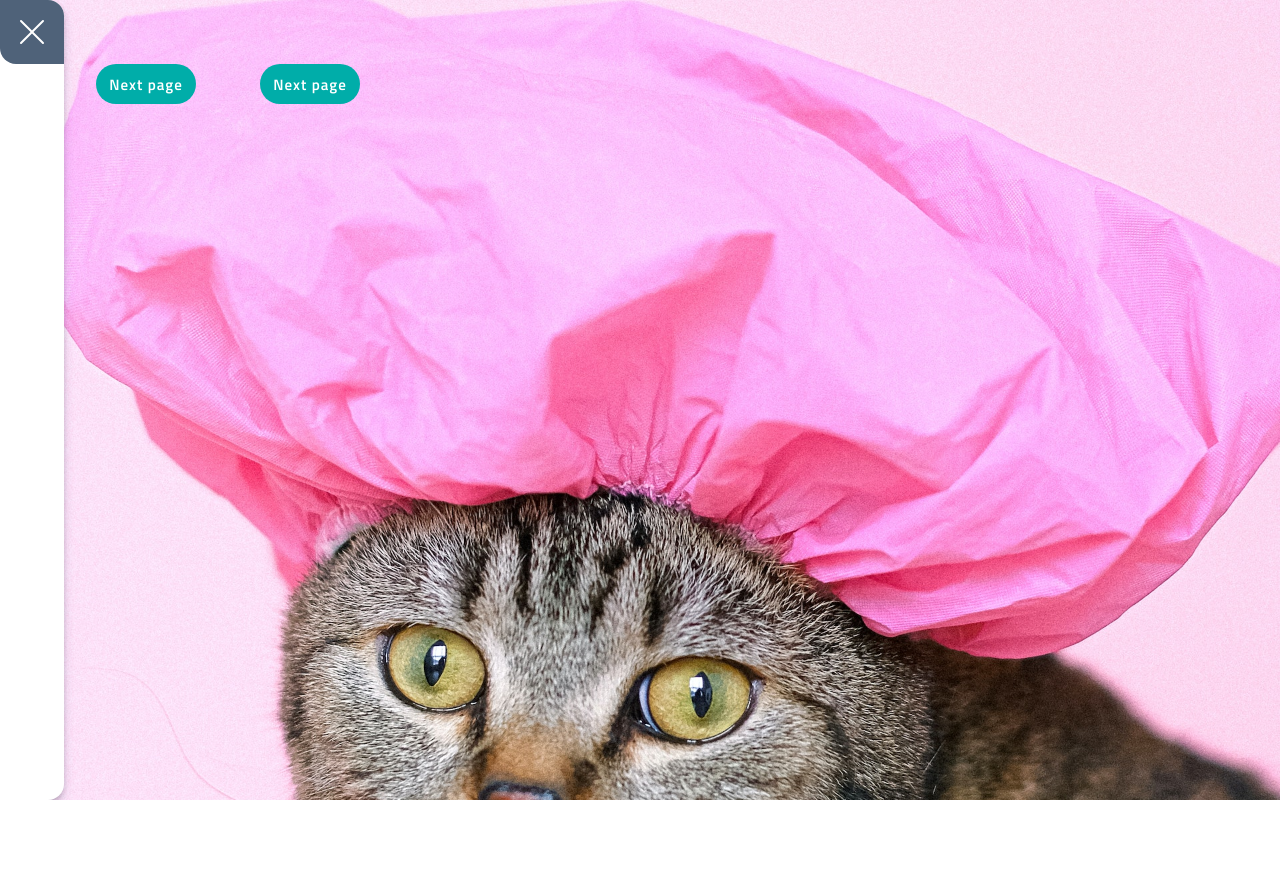
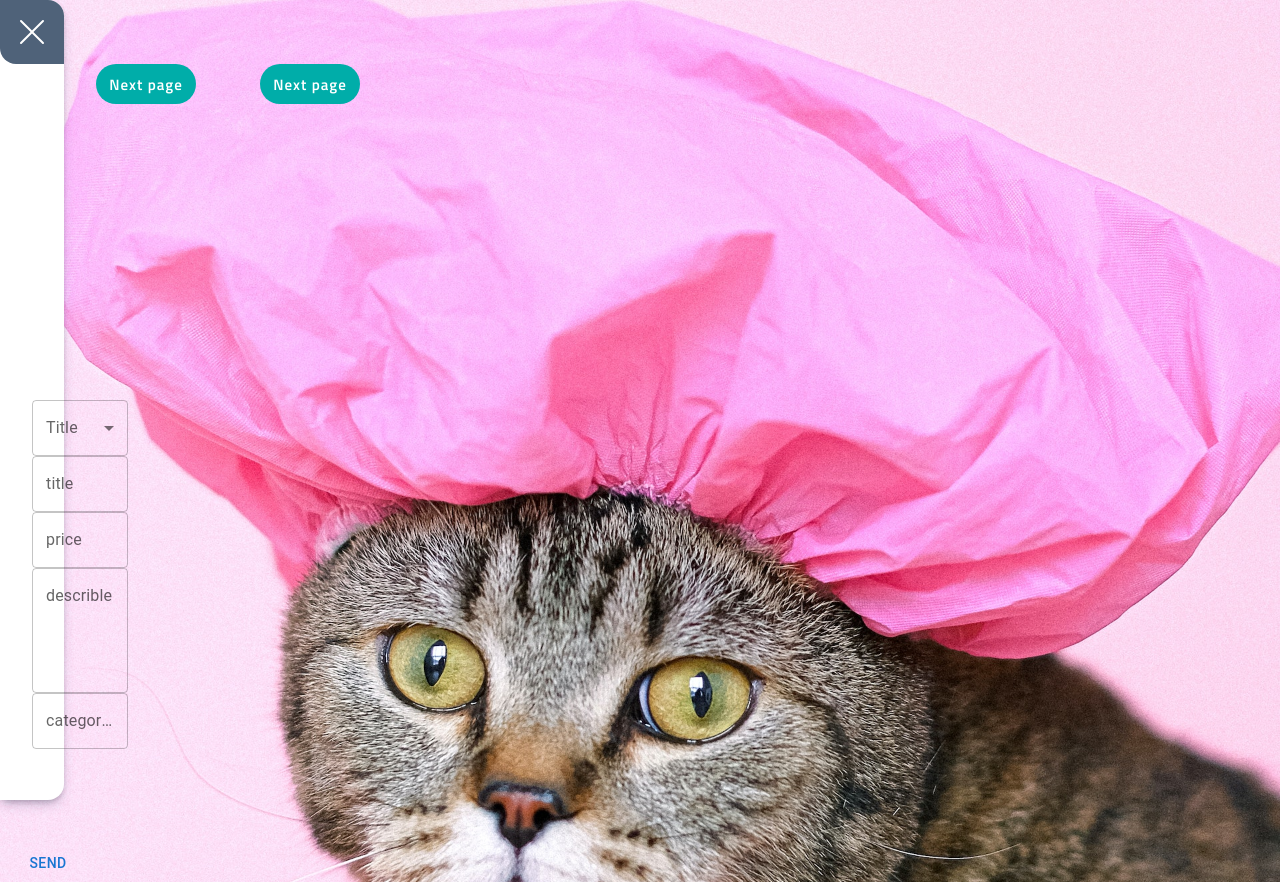
Before and after one commit to Klaudiuszu/projects_managment, a React (Create React App) app: page /Home in a window 1280 px wide. Before the commit the page ends 800 px from the top, so only its background shows below. Built offline with nearby package versions, Linux system fonts and the light colour scheme; no server answers.

Commit message:
post work

```diff
--- a/src/components/Dashboard/Home/Home.scss
+++ b/src/components/Dashboard/Home/Home.scss
@@ -86,6 +86,7 @@
     flex-direction: column;
     height: 100vh;
     background-color: var(--title-inverse);
+    max-width: 20rem;
     min-width: 20rem;
     border-radius: 0 1rem 1rem 0;
     box-shadow: rgba(50, 50, 93, 0.25) 0px 6px 12px -2px, rgba(0, 0, 0, 0.3) 0px 3px 7px -3px;
--- a/src/components/Dashboard/Home/HomeContainer.tsx
+++ b/src/components/Dashboard/Home/HomeContainer.tsx
@@ -53,7 +53,10 @@ const HomeContainer = () => {
 
   //pagination start
 
+  const rowCount = 50;
+
   const handleNext = () => {
+    if(offset + limit > rowCount) return;
     setOffset(offset + limit);
   };
 
@@ -61,8 +64,6 @@ const HomeContainer = () => {
     if (offset === 0) return;
     setOffset(offset - limit);
   };
-
-  console.log(data);
 
   //pagination end
 
@@ -74,6 +75,7 @@ const HomeContainer = () => {
     setToggle(!toggle);
   }
 
+  console.log(data)
 
   useEffect(() => {
     axios
@@ -101,17 +103,18 @@ const HomeContainer = () => {
           handlePriceValue={handlePriceValue}
           visibility={visibilityElement}
           toggle={toggle}
-        />
+          />
         <div className="app__home-wrapper">
         <Home
           filteredData={filteredData}
           offset={offset}
           searchObject={searchObject}
-        />
+          />
         <Pagination
           handleNext={handleNext}
           handlePrev={handlePrev}
           offset={offset}
+          rowCount={rowCount}
         />
       </div>
         </div>
--- a/src/components/Dashboard/Home/HomeSearchForm.tsx
+++ b/src/components/Dashboard/Home/HomeSearchForm.tsx
@@ -3,6 +3,7 @@ import Button from "@mui/material/Button";
 import { type } from "@testing-library/user-event/dist/type";
 import { BsXLg } from "react-icons/bs";
 import "./Home.scss";
+import PostPrducts from "../PostProduct/PostProduct";
 
 type HomeFormProps = {
   titleValue: any;
@@ -25,7 +26,7 @@ const HomeSearchForm: React.FunctionComponent<HomeFormProps> = (props) => (
         className="app__search-value"
         value={props.titleValue}
         id="title"
-        label="title"
+        label="search by name"
         variant="standard"
         onChange={props.handleTitleValue}
       />
@@ -33,7 +34,7 @@ const HomeSearchForm: React.FunctionComponent<HomeFormProps> = (props) => (
         className="app__search-value"
         value={props.priceValue}
         id="title"
-        label="title"
+        label="search by price"
         variant="standard"
         onChange={props.handlePriceValue}
       />
@@ -46,10 +47,11 @@ const HomeSearchForm: React.FunctionComponent<HomeFormProps> = (props) => (
       </Button>
     </div>
     <div className="app__close-bg">
-      <BsXLg
-        onClick={props.visibility} className="app__close-button"
-      />
+      <BsXLg onClick={props.visibility} className="app__close-button" />
     </div>
+    <div className={props.toggle ? "" : "app__search-visibility"}>
+    </div>
+    <PostPrducts />
   </div>
 );
 
--- a/src/components/Dashboard/Home/Hometest.tsx
+++ b/src/components/Dashboard/Home/Hometest.tsx
@@ -60,7 +60,6 @@ function Home() {
 
     console.log(productList)
 
-
   // add product end
 
   return (
--- a/src/components/Dashboard/Pagination/Pagination.tsx
+++ b/src/components/Dashboard/Pagination/Pagination.tsx
@@ -5,6 +5,7 @@ type PaginationProps = {
   offset: number;
   handleNext: any;
   handlePrev: any;
+  rowCount: number;
 };
 
 const Pagination: React.FunctionComponent<PaginationProps> = (props) => (
--- /dev/null
+++ b/src/components/Dashboard/PostProduct/PostContainer.tsx
@@ -0,0 +1,66 @@
+import TextField from "@mui/material/TextField";
+import {
+  TextareaAutosize,
+  FormControl,
+  MenuItem,
+  Select,
+  InputLabel,
+} from "@mui/material";
+import Button from "@mui/material/Button";
+
+type PostContainer = {
+  setTitle: any;
+  setPrice: any;
+  handleSubmit: any;
+  setDescription: any;
+  setCategoryId: any;
+};
+
+const PostContainer: React.FunctionComponent<PostContainer> = (props) => (
+  <div className="app__postContainer">
+    <FormControl fullWidth>
+      <InputLabel id="demo-simple-select-label">Title</InputLabel>
+      <Select
+        labelId="demo-simple-select-label"
+        id="demo-simple-select">
+
+            <MenuItem value="Shoes">Shoes</MenuItem>
+            <MenuItem value="Electronics">Electronics</MenuItem>
+            <MenuItem value="Furniture">Furniture</MenuItem>
+            <MenuItem value="Others">Others</MenuItem>
+      </Select>
+      <TextField
+        id="outlined-basic"
+        label="title"
+        variant="outlined"
+        onChange={(e) => props.setTitle(e.target.value)}
+      />
+      <TextField
+        id="outlined-basic"
+        label="price"
+        variant="outlined"
+        type="number"
+        onChange={(e) => props.setPrice(e.target.value)}
+      />
+      <TextField
+        id="standard-multiline-static"
+        label="describle"
+        multiline
+        rows={4}
+        onChange={(e) => props.setDescription(e.target.value)}
+      />
+      <TextField
+        id="outlined-basic"
+        label="categoryId"
+        variant="outlined"
+        type="number"
+        onChange={(e) => props.setCategoryId(e.target.value)}
+      />
+      <Button className="app__post-button" onClick={props.handleSubmit}>
+        SEND
+      </Button>
+    </FormControl>
+  </div>
+);
+
+export default PostContainer;
--- /dev/null
+++ b/src/components/Dashboard/PostProduct/PostProduct.scss
@@ -0,0 +1,18 @@
+.app__Post {
+    position: absolute;
+    top: 25rem;
+    left: 2rem;
+}
+
+.app__post-button {
+    margin: 2rem;
+    color: var(--color-2);
+    border: .1rem solid var(--color-2);
+    transition: all .3s ease-in-out;
+
+    &:hover {
+        color: var(--color-2);
+        background-color: var(--accent);
+        box-shadow: rgba(0, 0, 0, 0.1) 0px 10px 15px -3px, rgba(0, 0, 0, 0.05) 0px 4px 6px -2px;
+    }
+}
--- /dev/null
+++ b/src/components/Dashboard/PostProduct/PostProduct.tsx
@@ -0,0 +1,53 @@
+import { useState } from "react";
+import PostContainer from "./PostContainer";
+import "./PostProduct.scss";
+
+// {
+//     "title": "string",
+//     "price": 0,
+//     "description": "string",
+//     "categoryId": 0,
+//     "images": [
+//       "string"
+//     ]
+//   }
+
+
+const PostPrducts = () => {
+
+    const [title, setTitle] = useState("");
+    const [price, setPrice] = useState("");
+    const [description, setDescription] = useState("");
+    const [categoryId, setCategoryId] = useState("");
+
+
+    const handleSubmit = (e:any) => {
+
+        e.preventDefault();
+        const postElement = {title, price, description, categoryId};
+
+        fetch("https://api.escuelajs.co/api/v1/products", {
+        method: 'POST',
+        body: JSON.stringify(postElement)
+    }).then(() => {
+        console.log('new element added');
+    });
+
+    console.log(postElement)
+
+}
+
+    return (
+        <div className="app__Post">
+        <PostContainer
+            setTitle={setTitle}
+            setPrice={setPrice}
+            setDescription={setDescription}
+            setCategoryId={setCategoryId}
+            handleSubmit={handleSubmit}
+        />
+        </div>
+    )
+}
+
+export default PostPrducts;
--- a/src/index.css
+++ b/src/index.css
@@ -26,8 +26,6 @@ body {
   --color-6: #ffc700;
   --color-7: #34dca2;
   --color-8: #00ada9;
-
-
 }
 
 * {
```
